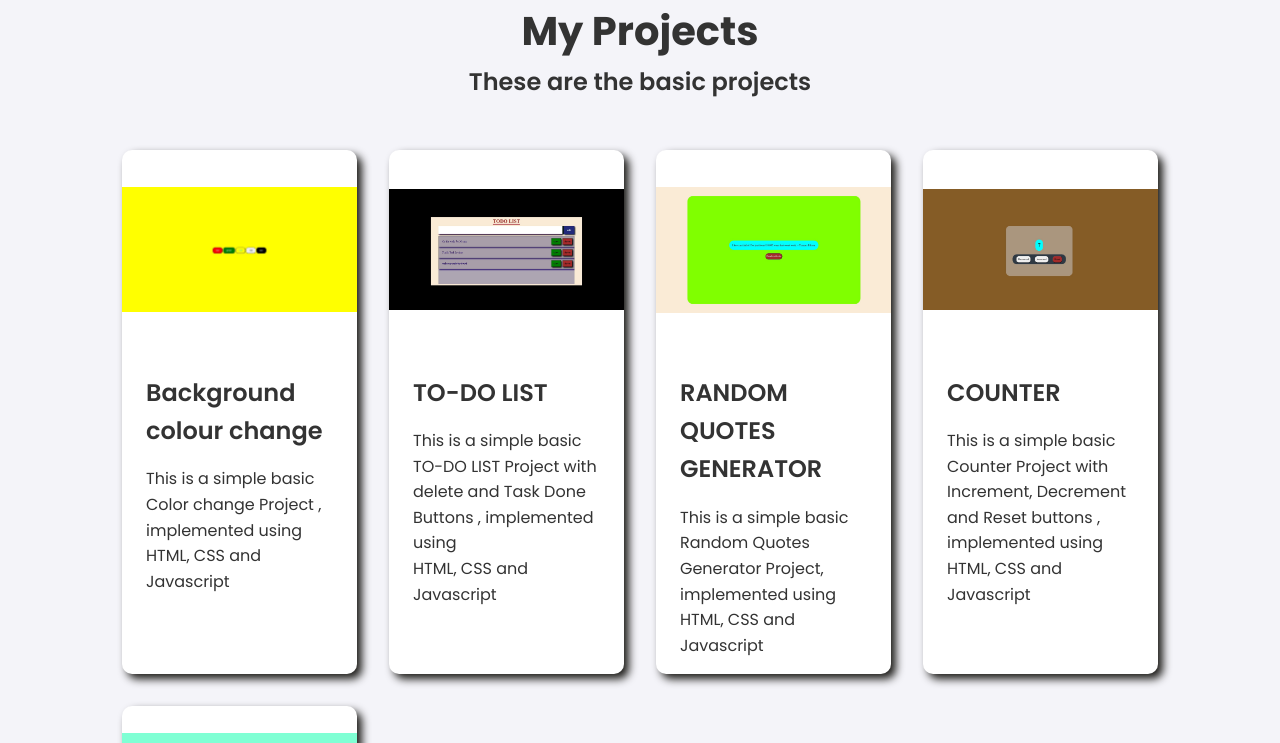
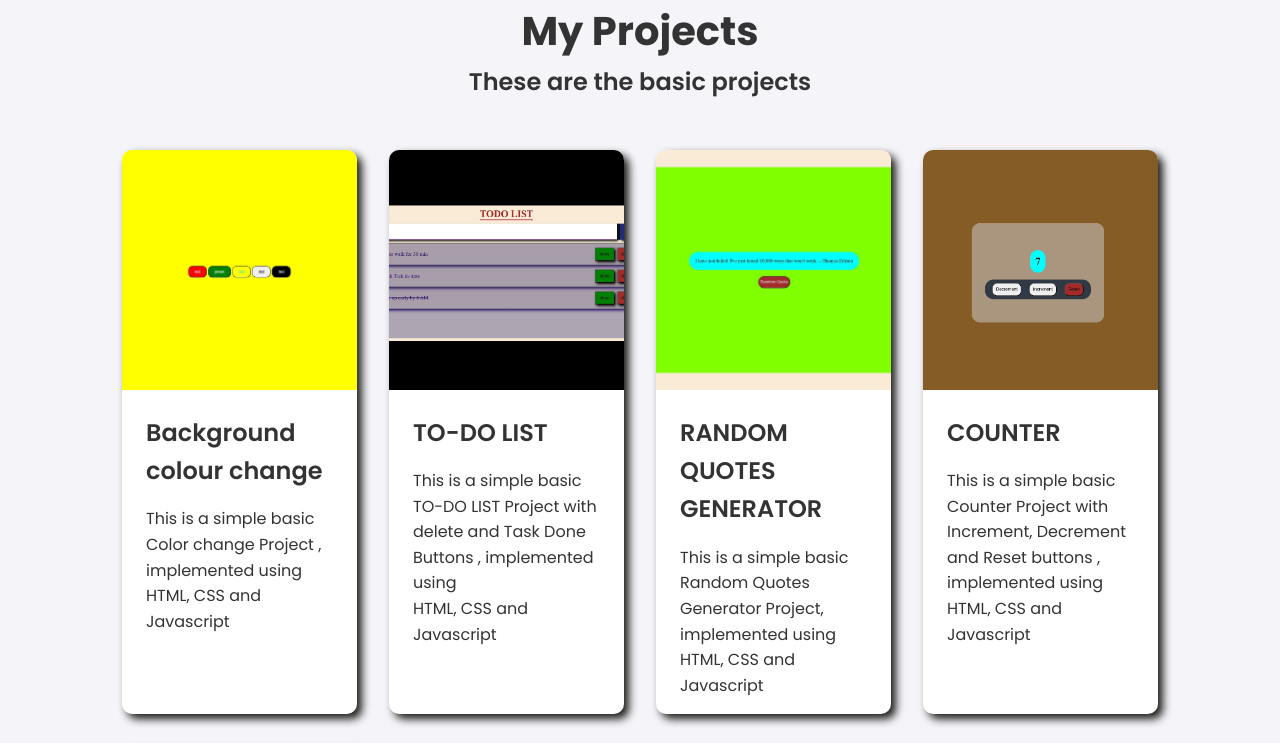
Before and after one commit to sabavathvijay/portfolio, a plain HTML site: page index.html in a window 1280 px wide. Shown: the part 1461-2204 px from the top of the page. Drawn offline with Linux system fonts and the light colour scheme.

Commit message:
Personal portfolio

```diff
--- a/Css/index.css
+++ b/Css/index.css
@@ -460,8 +460,8 @@ section {
 
 .project-card img {
     width: 100%;
-    height: 200px;
-    object-fit:contain;
+    height: 240px;
+    object-fit:cover;
     text-align: center;
     justify-content: center;
     align-items: center;
```
